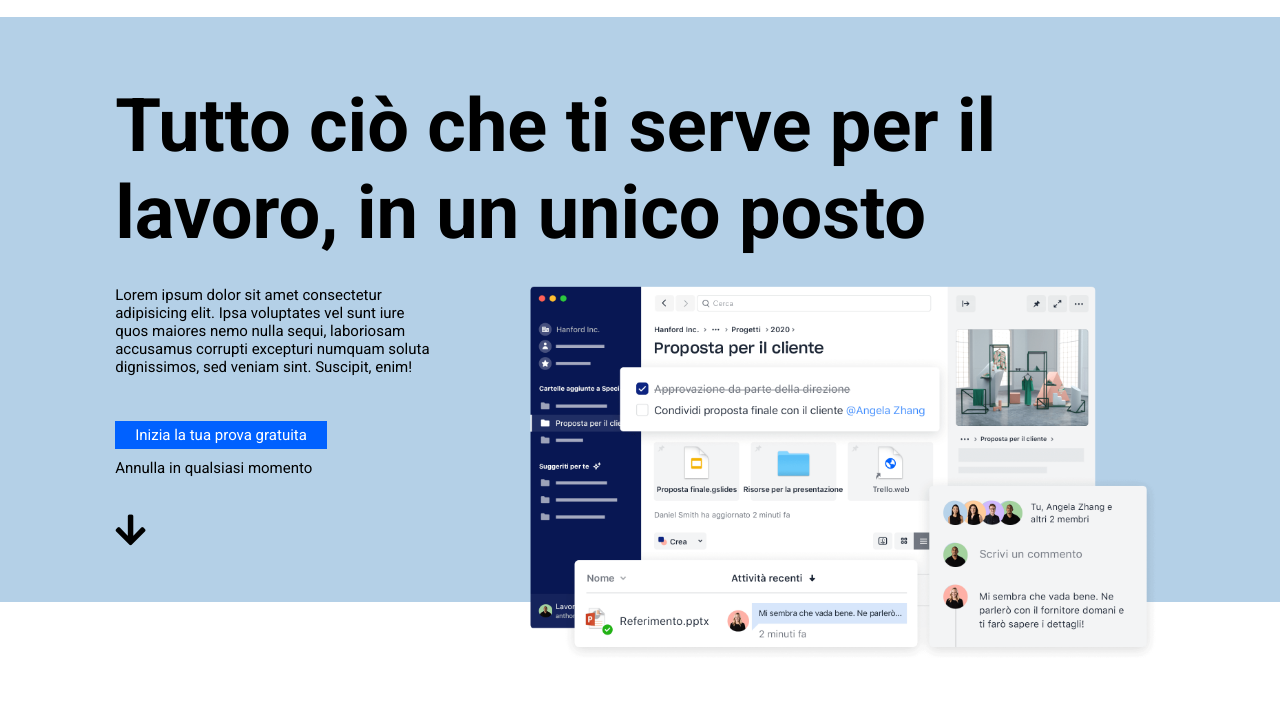
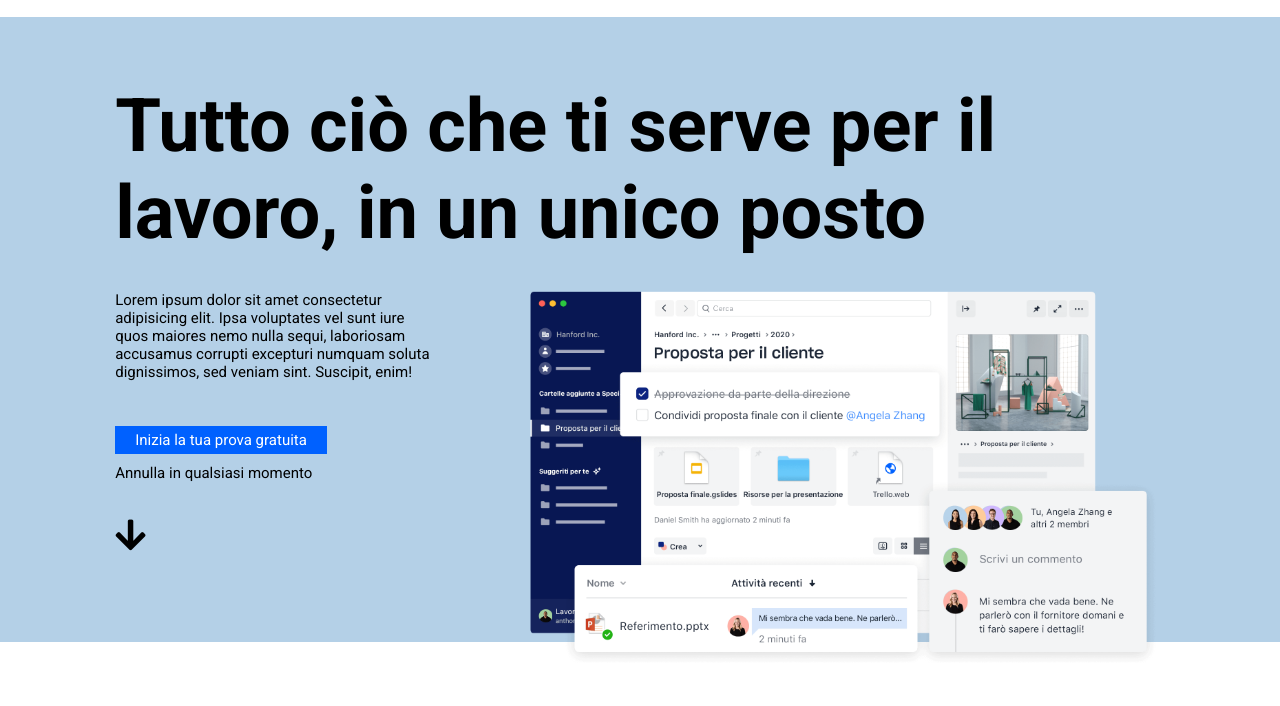
Before and after one commit to Michela-DC/htmlcss-dropbox, a plain HTML site: page index.html in a window 1280 px wide. Shown: the part 58-764 px from the top of the page. Drawn offline with Linux system fonts and the light colour scheme.

Commit message:
Added Jumbo img overflow

```diff
--- a/index.html
+++ b/index.html
@@ -17,7 +17,7 @@
 <body>
 
     <header>
-        <div class="container">
+        <div class="header-container">
             <nav class="row clearfix">
                 <ul class="col">
                     <li>
@@ -40,7 +40,7 @@
 
      <main>
         <!-- section 1 -->
-        <div class="section">
+        <section class="jumbo">
             <div class="container">
 
                 <div class="row">
@@ -48,7 +48,8 @@
                         Tutto ciò che ti serve per il lavoro, in un unico posto
                     </h1>
                 </div>
-                <div class="row">
+
+                <div class="row clearfix">
                     <div class="jumbo-col">
                         <p>
                             Lorem ipsum dolor sit amet consectetur adipisicing elit. Ipsa voluptates vel sunt iure quos maiores nemo nulla sequi, laboriosam accusamus corrupti excepturi numquam soluta dignissimos, sed veniam sint. Suscipit, enim!
@@ -66,9 +67,10 @@
                 </div>
 
             </div>
-        </div>
+        </section>
+
         <!-- section 2 -->
-        <div class="section">
+        <section class="rate-plan">
             <div class="small-container">
 
                 <div class="row">
@@ -286,7 +288,7 @@
                 </div> <!-- fine row -->
 
             </div> <!--  fine small-container -->
-        </div> <!-- fine section -->
+        </section> <!-- fine section -->
 
     </main>
 
--- a/style.css
+++ b/style.css
@@ -63,31 +63,39 @@ nav ul li{
 
 /* MAIN --------------------------------------- */
 
-.section{
+section{
     width: 100%;
 }
 
-/* section 1 */
+/* section 1 = Jumbo */
 
-.section:first-child{
+.jumbo{
     background-color: #B4D0E7;
-    min-height: 585px;
+    height: 625px;
 }
 
-.section:first-child .container{
+.jumbo .container{
     max-width: 82%;
-    margin: 0 auto;
+    margin: auto;
 }
 
-.row h1{
+.jumbo .row h1{
     font-size: calc(3vh + 50px);;
     padding-top: 65px;
-    padding-bottom: 30px;
+    padding-bottom: 35px;
+}
+
+.jumbo-col{
+    float: left;
 }
 
 .jumbo-col:first-child{
     width: 30%;
-    display: inline-block;
+}
+
+.jumbo-col:last-child{
+    width: 70%;
+    text-align: right;
 }
 
 .jumbo-col > p:first-child{
@@ -102,17 +110,11 @@ nav ul li{
     font-size: 35px;
 }
 
-.jumbo-img_wrapper{
-    width: 70%;
-    float: right;
-    text-align: right;
-}
-
 .jumbo-img_wrapper img{
     width: 90%;
 }
 
-/* section 2 */
+/* section 2 = rate-plan*/
 
 .small-container{
     max-width: 70%;
```
